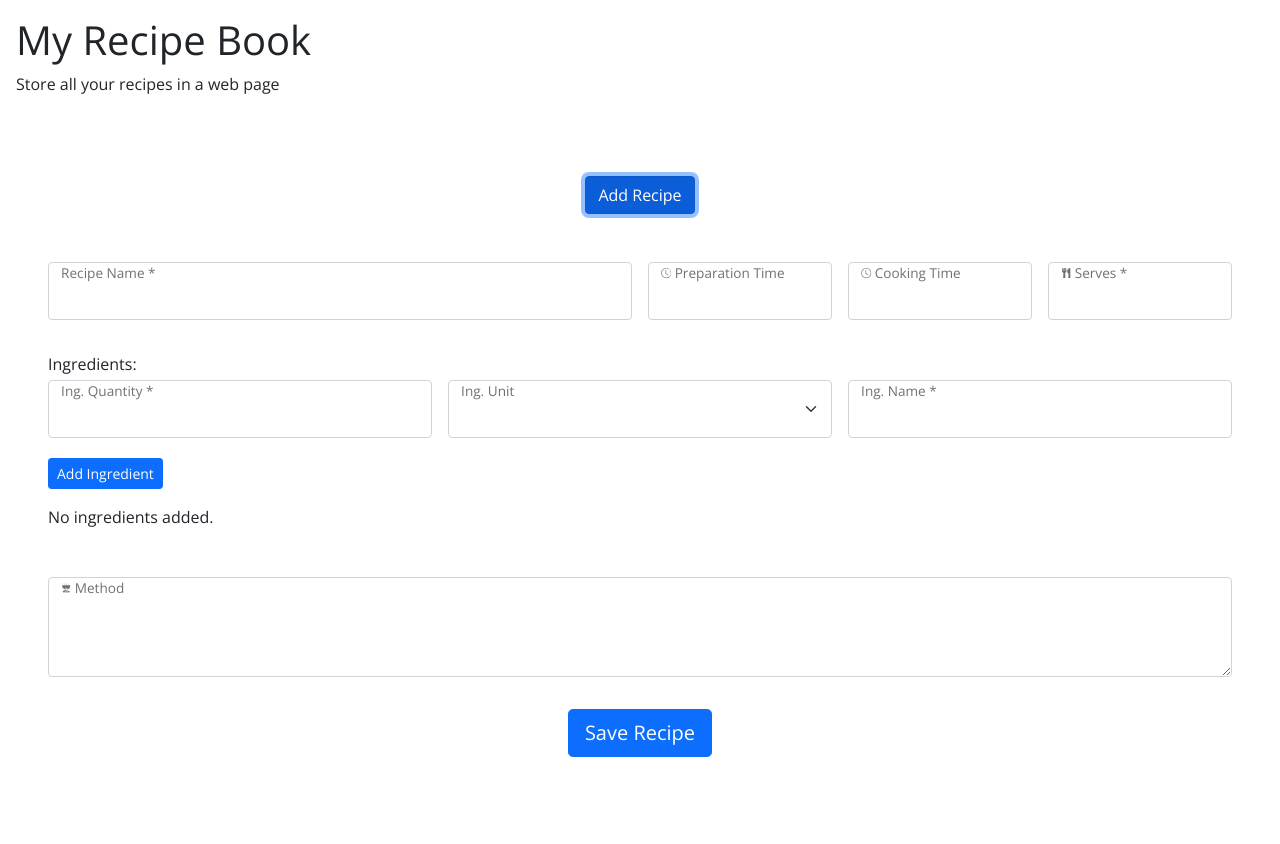
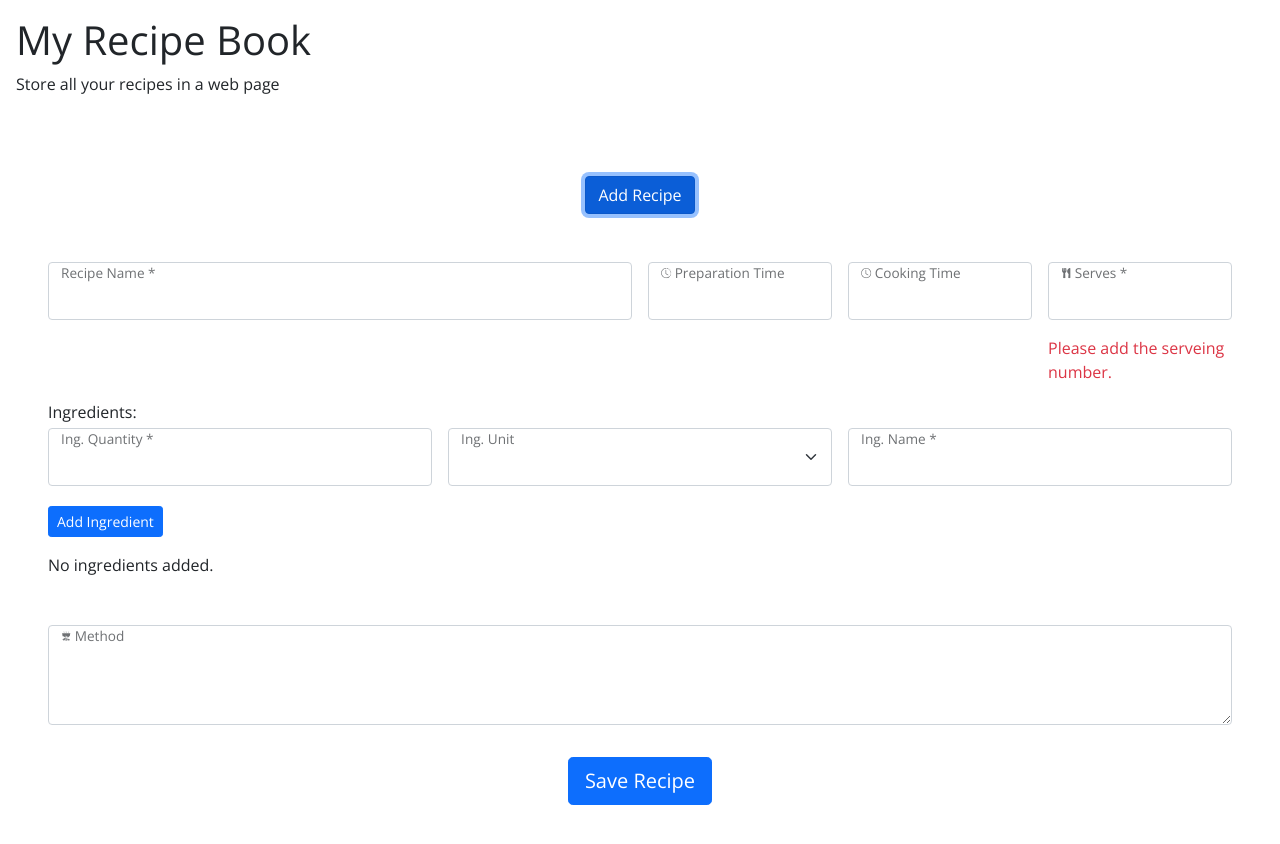
Before and after one commit to SebAnt86/recipe-book, a React (Create React App) app: page / in a window 1280 px wide. Both pictures are taken after a click on the button "Add Recipe". Shown: the top 844 px of the page. Before the commit the page ends 805 px from the top, so only its background shows below. Built offline with nearby package versions, Linux system fonts and the light colour scheme.

Commit message:
add serves validation label

```diff
--- a/src/components/AddRecipe.js
+++ b/src/components/AddRecipe.js
@@ -143,10 +143,13 @@ function AddRecipe({
               <FaUtensils className="pe-1 pb-1" />
               Serves *
             </label>
-            <Form.Control.Feedback type="invalid">
+            {/* <Form.Control.Feedback type="invalid">
               Please add the serveing number.
-            </Form.Control.Feedback>
+            </Form.Control.Feedback> */}
           </Form.Floating>
+          <Form.Label className="m-0 text-danger">
+          Please add the serveing number.
+            </Form.Label>
         </Col>
       </Row>
 
```
